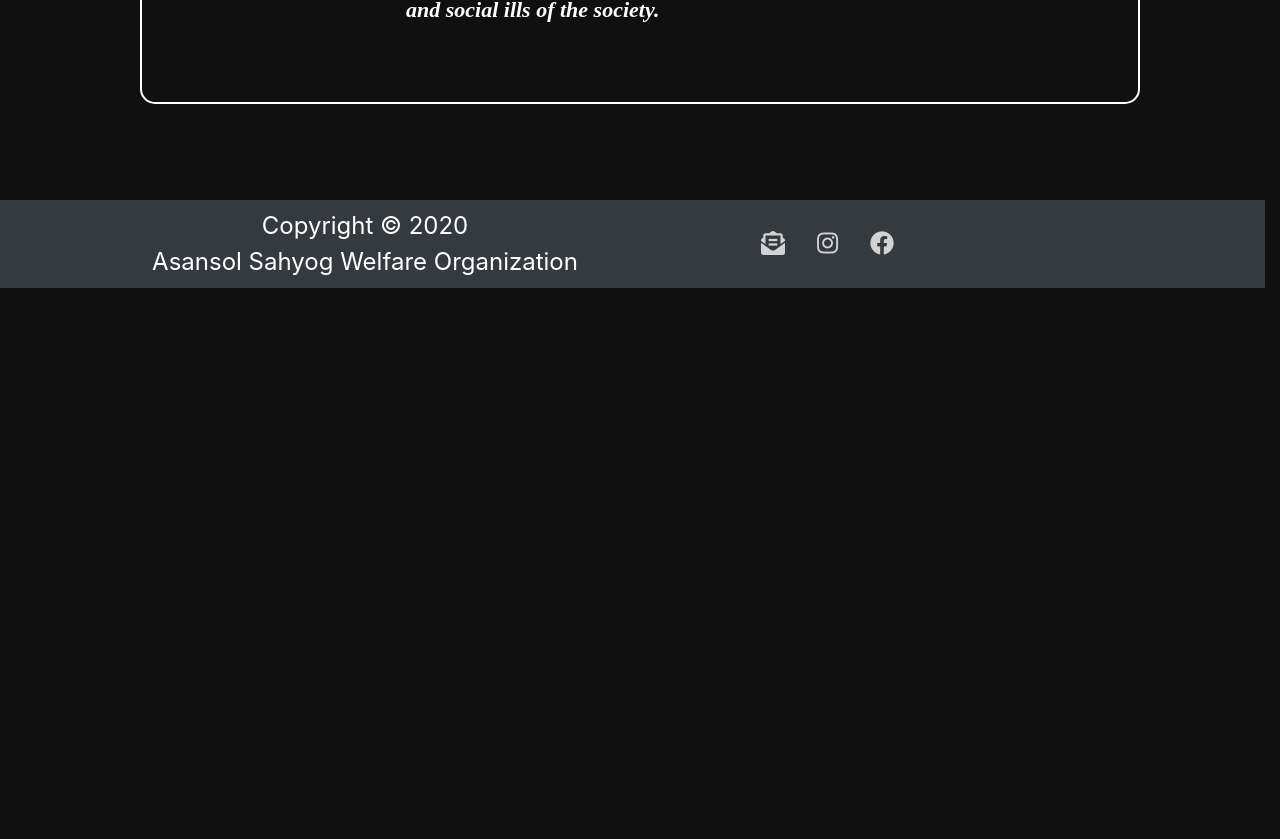
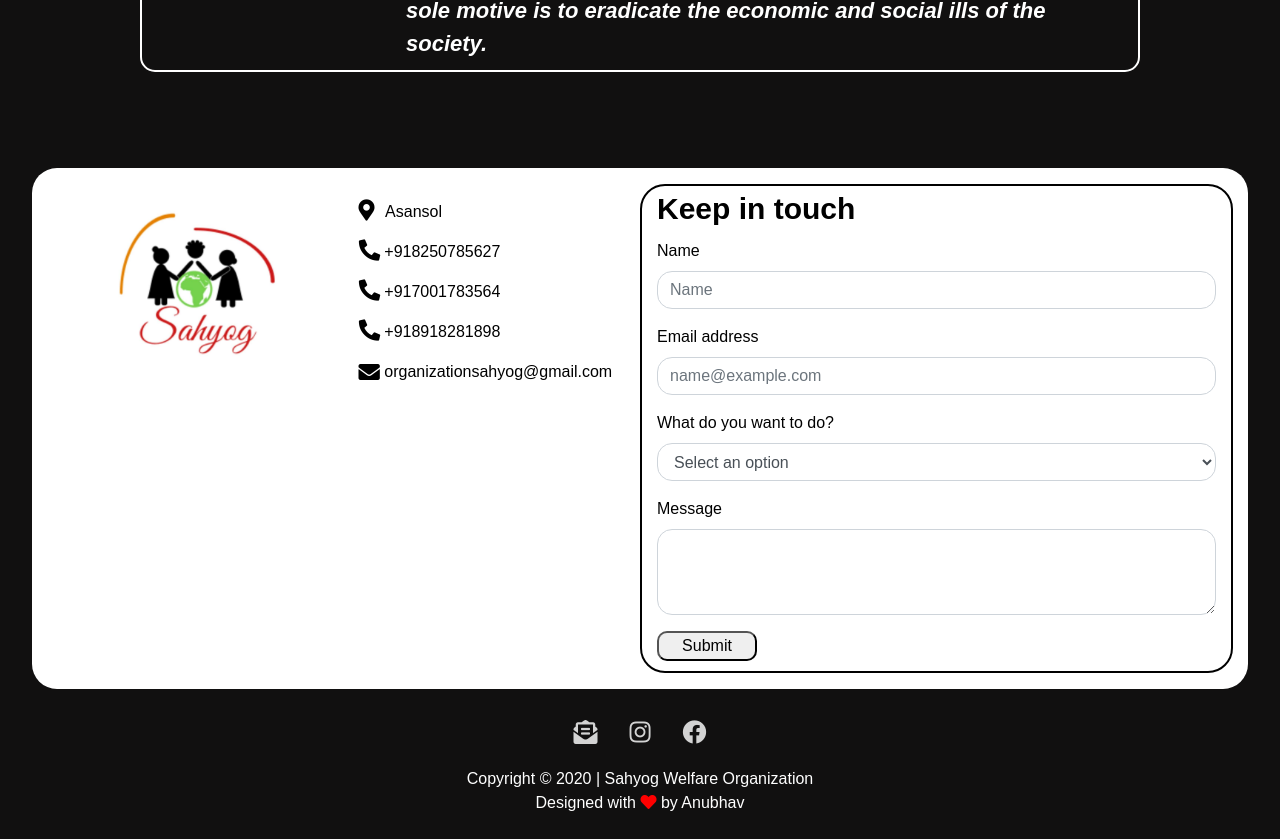
Before and after one commit to deadwing7x/sahyog, a React (Create React App) app: page / in a window 1280 px wide. Shown: the part 1132-1971 px from the top of the page. Before the commit the page ends 1420 px from the top, so only its background shows below. Built offline with nearby package versions, Linux system fonts and the light colour scheme.

Commit message:
Styling changes and added form for contact us

```diff
--- a/src/App.css
+++ b/src/App.css
@@ -1,3 +1,8 @@
 body {
     background-color: #111010;
+    font-family: sans-serif;
 }
+
+.jumbotron {
+    margin-bottom: 0px !important;
+}
--- a/src/App.js
+++ b/src/App.js
@@ -1,8 +1,9 @@
-import './App.css';
-import AboutUs from './components/AboutUs';
-import Footer from './components/Footer';
-import Header from './components/Header';
-import MainContent from './components/MainContent';
+import "./App.css";
+import AboutUs from "./components/AboutUs";
+import ContactUs from "./components/ContactUs";
+import Footer from "./components/Footer";
+import Header from "./components/Header";
+import MainContent from "./components/MainContent";
 
 function App() {
   return (
@@ -10,6 +11,7 @@ function App() {
       <Header />
       <MainContent />
       <AboutUs />
+      <ContactUs />
       <Footer />
     </div>
   );
--- a/src/components/AboutUs.css
+++ b/src/components/AboutUs.css
@@ -15,10 +15,9 @@
   padding-left: 10px;
 }
 
-.col-md-3 {
+.col-md-3.whoWeAreDiv {
   margin-top: 100px;
   font-size: 45px;
-  font-family: "Times New Roman", Times, serif;
   font-weight: 800;
 }
 
@@ -26,7 +25,6 @@
   margin-top: 90px;
   font-size: 22px;
   font-style: italic;
-  font-family: "Times New Roman", Times, serif;
   font-weight: 600;
 }
 
@@ -49,10 +47,9 @@
     padding-left: 10px;
   }
 
-  .col-md-3 {
+  .col-md-3.whoWeAreDiv {
     margin-top: 20px;
     font-size: 24px;
-    font-family: "Times New Roman", Times, serif;
     font-weight: 600;
   }
 
@@ -60,7 +57,6 @@
     margin-top: 20px;
     font-size: 16px;
     font-style: italic;
-    font-family: "Times New Roman", Times, serif;
     font-weight: 300;
   }
 }
@@ -84,10 +80,9 @@
     padding-left: 10px;
   }
 
-  .col-md-3 {
+  .col-md-3.whoWeAreDiv {
     margin-top: 25px;
     font-size: 30px;
-    font-family: "Times New Roman", Times, serif;
     font-weight: 600;
   }
 
@@ -95,7 +90,6 @@
     margin-top: 25px;
     font-size: 16px;
     font-style: italic;
-    font-family: "Times New Roman", Times, serif;
     font-weight: 300;
   }
 }
@@ -119,10 +113,9 @@
     padding-left: 10px;
   }
 
-  .col-md-3 {
+  .col-md-3.whoWeAreDiv {
     margin-top: 30px;
     font-size: 30px;
-    font-family: "Times New Roman", Times, serif;
     font-weight: 700;
   }
 
@@ -130,7 +123,6 @@
     margin-top: 30px;
     font-size: 18px;
     font-style: italic;
-    font-family: "Times New Roman", Times, serif;
     font-weight: 400;
   }
 }
--- a/src/components/AboutUs.js
+++ b/src/components/AboutUs.js
@@ -3,9 +3,9 @@ import "./AboutUs.css";
 
 const AboutUs = () => {
   return (
-    <Jumbotron>
+    <Jumbotron id="aboutUs">
       <div className="row whoWeAre">
-        <div className="col-md-3">
+        <div className="col-md-3 whoWeAreDiv">
           <div className="whoWeAreText">
             <div>Who we</div>
             <div>are ?</div>
--- /dev/null
+++ b/src/components/ContactUs.css
@@ -0,0 +1,87 @@
+#contactUs {
+  background-color: inherit;
+  padding-bottom: 10px !important;
+}
+
+.row.col-md-12 {
+  background-color: white;
+  padding-top: 1rem;
+  padding-bottom: 1rem;
+  margin-left: auto;
+  margin-right: auto;
+  border-radius: 25px;
+}
+
+#footer-logo {
+  height: 200px;
+  width: 200px;
+}
+
+.col-md-3.contactUs {
+  text-align: center;
+}
+
+.contactInfo {
+  margin-top: 1rem;
+  color: black;
+}
+
+.phoneNumbers,
+.phoneNumbers:hover {
+  text-decoration: none;
+  color: black;
+}
+
+#email {
+  position: relative;
+  top: 2px;
+}
+
+#phone {
+  padding-right: 7px;
+}
+
+.labels {
+  color: black;
+}
+
+#formLabel {
+  color: black;
+  font-size: 30px;
+  font-weight: 900;
+}
+
+.col-md-6.contactUsForm {
+  padding-bottom: 10px;
+  border: 2px solid black;
+  border-radius: 25px;
+}
+
+#submit-button {
+  border-radius: 10px;
+  width: 100px;
+}
+
+#submit-button:hover {
+  background-color: orange;
+}
+
+.inputForms {
+  border-radius: 15px;
+}
+
+@media screen and (min-width: 320px) and (max-width: 400px) {
+  .col-md-6.contactUsForm {
+    margin-top: 2rem;
+    padding-bottom: 10px;
+    border: 2px solid black;
+  }
+}
+
+@media screen and (min-width: 400px) and (max-width: 450px) {
+  .col-md-6.contactUsForm {
+    margin-top: 2rem;
+    padding-bottom: 10px;
+    border: 2px solid black;
+  }
+}
--- /dev/null
+++ b/src/components/ContactUs.js
@@ -0,0 +1,93 @@
+import { Jumbotron, Image, Form } from "react-bootstrap";
+import "./ContactUs.css";
+import logo from "../assets/favicon.png";
+
+const ContactUs = () => {
+  const options = ["Contribute Money", "Donate Food/Clothes", "Volunteer"];
+
+  return (
+    <div>
+      <Jumbotron id="contactUs">
+        <div className="row col-md-12">
+          <div className="col-md-3 contactUs">
+            <Image src={logo} rounded alt="footerLogo" id="footer-logo" />
+          </div>
+          <div className="col-md-3 contactUsDiv">
+            <div className="contactInfo">
+              <i id="phone" className="fas fa-map-marker-alt fa-lg"></i> Asansol
+            </div>
+            <div className="contactInfo">
+              <a className="phoneNumbers" href="tel:+918250785627">
+                <i className="fas fa-phone fa-flip-horizontal fa-lg"></i>{" "}
+                +918250785627
+              </a>
+            </div>
+            <div className="contactInfo">
+              <a className="phoneNumbers" href="tel:+917001783564">
+                <i className="fas fa-phone fa-flip-horizontal fa-lg"></i>{" "}
+                +917001783564
+              </a>
+            </div>
+            <div className="contactInfo">
+              <a className="phoneNumbers" href="tel:+918918281898">
+                <i className="fas fa-phone fa-flip-horizontal fa-lg"></i>{" "}
+                +918918281898
+              </a>
+            </div>
+            <div className="contactInfo">
+              <i id="email" className="fas fa-envelope fa-lg"></i>{" "}
+              organizationsahyog@gmail.com
+            </div>
+          </div>
+          <div className="col-md-6 contactUsForm">
+            <label id="formLabel">Keep in touch</label>
+            <Form>
+              <Form.Group controlId="exampleForm.ControlInput1">
+                <Form.Label className="labels">Name</Form.Label>
+                <Form.Control
+                  className="inputForms"
+                  required
+                  type="text"
+                  placeholder="Name"
+                />
+              </Form.Group>
+              <Form.Group controlId="exampleForm.ControlInput2">
+                <Form.Label className="labels">Email address</Form.Label>
+                <Form.Control
+                  className="inputForms"
+                  required
+                  type="email"
+                  placeholder="name@example.com"
+                />
+              </Form.Group>
+              <Form.Group controlId="exampleForm.ControlSelect1">
+                <Form.Label className="labels">
+                  What do you want to do?
+                </Form.Label>
+                <Form.Control className="inputForms" required as="select">
+                  <option selected disabled>
+                    Select an option
+                  </option>
+                  {options.map((option) => {
+                    return (
+                      <option key={option} value={option}>
+                        {option}
+                      </option>
+                    );
+                  })}
+                </Form.Control>
+              </Form.Group>
+              <Form.Group controlId="exampleForm.ControlTextarea1">
+                <Form.Label className="labels">Message</Form.Label>
+                <Form.Control className="inputForms" as="textarea" rows={3} />
+              </Form.Group>
+              <input id="submit-button" type="submit" />
+            </Form>
+          </div>
+        </div>
+      </Jumbotron>
+    </div>
+  );
+};
+
+export default ContactUs;
--- a/src/components/Footer.css
+++ b/src/components/Footer.css
@@ -16,12 +16,22 @@
   background-position: 0 100%;
 }
 
-.col-md-7.copyright {
+.copyright {
   text-align: center;
   color: white;
+  background-color: inherit;
+  margin-bottom: 1.5rem;
 }
 
-#footer {
-  width: auto;
+.navbar {
+  background-color: inherit !important;
+}
+
+#footer-quickLinks {
+  margin-left: 0px !important;
   justify-content: center;
 }
+
+.fa-heart {
+  color: red;
+}
--- a/src/components/Footer.js
+++ b/src/components/Footer.js
@@ -4,12 +4,8 @@ import "./Footer.css";
 const Footer = () => {
   return (
     <div>
-      <Navbar id='footer' className="row col-md-12" bg="dark" variant="dark">
-        <div className="col-md-7 copyright">
-          <div>Copyright © 2020</div>
-          <div>Asansol Sahyog Welfare Organization</div>
-        </div>
-        <Navbar className="col-md-5" id="basic-navbar-nav">
+      <Navbar expand="lg" id="footer-quickLinks" bg="dark" variant="dark">
+        <Navbar>
           <Nav>
             <a
               className="footer-links"
@@ -36,6 +32,10 @@ const Footer = () => {
           </Nav>
         </Navbar>
       </Navbar>
+      <div className="copyright">
+        <div>Copyright © 2020 | Sahyog Welfare Organization</div>
+        <div>Designed with <i className="fas fa-heart"></i> by Anubhav</div>
+      </div>
     </div>
   );
 };
--- a/src/components/Header.css
+++ b/src/components/Header.css
@@ -9,9 +9,10 @@
   -webkit-background-clip: text;
   -webkit-text-fill-color: transparent;
   background-size: 200% 100%;
-  transition: background-position 275ms ease;
+  transition: background-position 700ms ease;
   background-position: 100%;
-  font-family: 'Times New Roman', Times, serif;
+  font-family: sans-serif;
+  font-weight: 800;
 }
 
 .nav-link:hover {
@@ -20,6 +21,7 @@
 
 .navbar {
     font-size: 24px;
+    background-color: inherit !important;
 }
 
 #brand-logo {
--- a/src/components/Header.js
+++ b/src/components/Header.js
@@ -10,7 +10,7 @@ const Header = () => {
         <Navbar.Toggle aria-controls="basic-navbar-nav" />
         <Navbar.Collapse id="basic-navbar-nav">
           <Nav className="mr-auto">
-            <Nav.Link href="#aboutus">About Us</Nav.Link>
+            <Nav.Link href="#aboutUs">About Us</Nav.Link>
             <Nav.Link href="#gallery">Gallery</Nav.Link>
             <Nav.Link href="#blog">Blog</Nav.Link>
             <Nav.Link href="#contribute">Contribute</Nav.Link>
--- a/src/components/MainContent.css
+++ b/src/components/MainContent.css
@@ -81,7 +81,6 @@ hr {
 }
 
 h2 {
-  font-family: "Times New Roman", Times, serif;
   font-size: 35px;
   font-weight: 900;
 }
```
